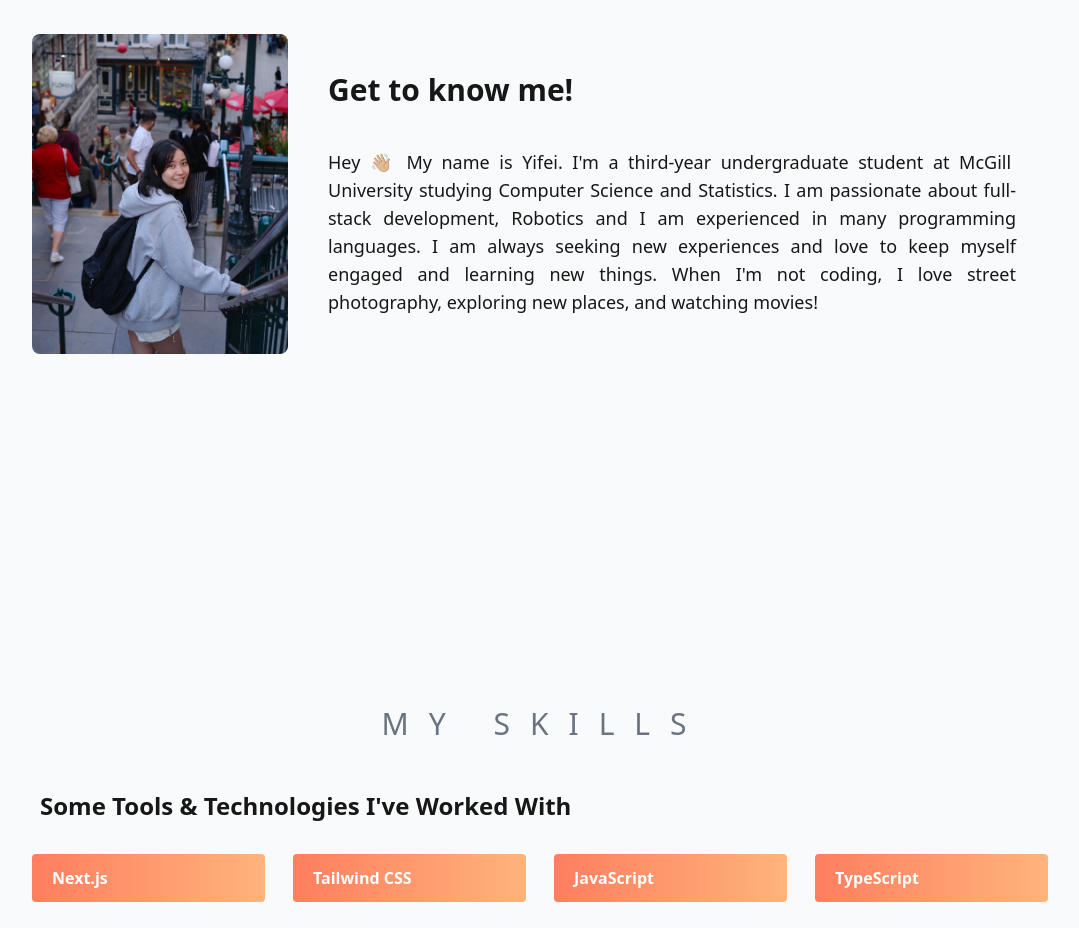
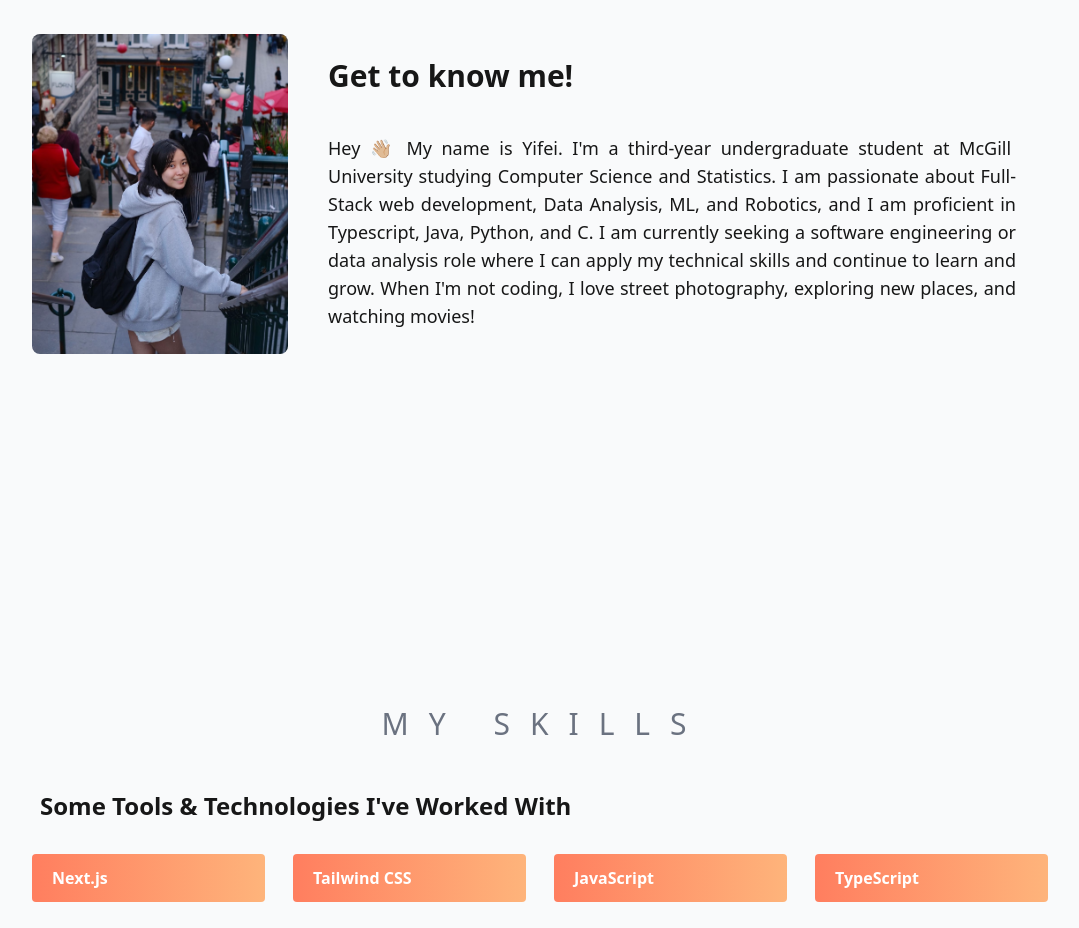
Before and after one commit to yifeiw701/portfolio-app, a Next.js app: page / in a window 1280 px wide. Shown: the part 1000-1928 px from the top of the page, without its empty margins (96-1175 px from the left). Built offline with nearby package versions, Linux system fonts and the light colour scheme.

Commit message:
add scrollbar

```diff
--- a/components/About.tsx
+++ b/components/About.tsx
@@ -38,11 +38,12 @@ const About = () => {
           <p className="text-sm md:text-lg lg:text-lg text-justify text-neutral-900 dark:text-neutral-200">
             Hey 👋🏼 My name is Yifei. I&#39;m a third-year undergraduate student
             at McGill University studying Computer Science and Statistics. I am
-            passionate about full-stack development, Robotics and I am
-            experienced in many programming languages. I am always seeking new
-            experiences and love to keep myself engaged and learning new things.
-            When I&#39;m not coding, I love street photography, exploring new
-            places, and watching movies!
+            passionate about Full-Stack web development, Data Analysis, ML, and
+            Robotics, and I am proficient in Typescript, Java, Python, and C. I
+            am currently seeking a software engineering or data analysis role
+            where I can apply my technical skills and continue to learn and
+            grow. When I&#39;m not coding, I love street photography, exploring
+            new places, and watching movies!
           </p>
         </div>
       </motion.div>
```
